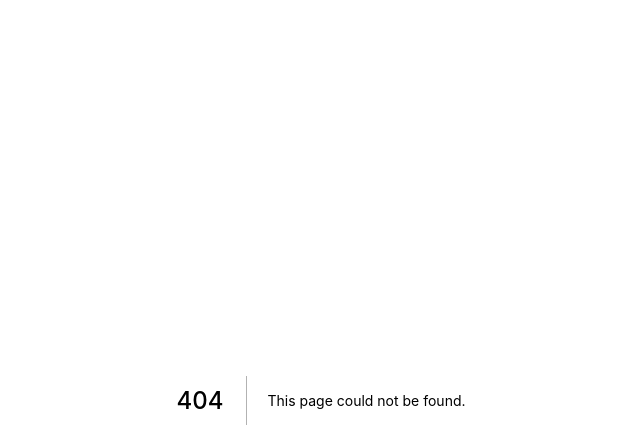
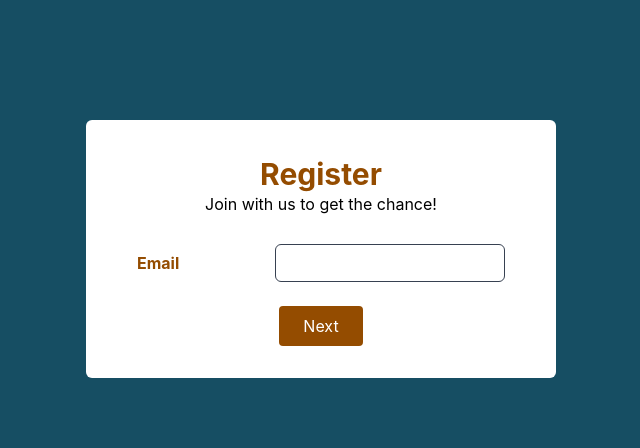
Before and after one commit to nccasia/kcryptohub-fe, a Next.js app: page /register in a window 1280 px wide. Before the commit this address had no page. Shown: the top 448 px of the page, without its empty margins (319-959 px from the left). Built offline with nearby package versions, Linux system fonts and the light colour scheme.

Commit message:
feature 30948

```diff
--- a/package.json
+++ b/package.json
@@ -16,14 +16,18 @@
     "react-dom": "18.1.0"
   },
   "devDependencies": {
+    "@hookform/resolvers": "^2.8.8",
     "@types/node": "17.0.31",
     "@types/react": "18.0.8",
     "@types/react-dom": "18.0.3",
     "autoprefixer": "^10.4.7",
     "eslint": "8.14.0",
     "eslint-config-next": "12.1.6",
+    "next-auth": "^4.3.4",
     "postcss": "^8.4.13",
+    "react-hook-form": "^7.31.1",
     "tailwindcss": "^3.0.24",
-    "typescript": "4.6.4"
+    "typescript": "4.6.4",
+    "yup": "^0.32.11"
   }
 }
--- a/src/pages/index.tsx
+++ b/src/pages/index.tsx
@@ -1,72 +1,11 @@
-import type { NextPage } from 'next'
-import Head from 'next/head'
-import Image from 'next/image'
-import styles from '../styles/Home.module.css'
+import type { NextPage } from "next";
+import Head from "next/head";
+import Image from "next/image";
+import styles from "../styles/Home.module.css";
+import Register from "./register";
 
 const Home: NextPage = () => {
-  return (
-    <div className={styles.container}>
-      <Head>
-        <title>Create Next App</title>
-        <meta name="description" content="Generated by create next app" />
-        <link rel="icon" href="/favicon.ico" />
-      </Head>
+  return <Register />;
+};
 
-      <main className={styles.main}>
-        <h1 className={styles.title}>
-          Welcome to <a href="https://nextjs.org">Next.js!</a>
-        </h1>
-
-        <p className={styles.description}>
-          Get started by editing{' '}
-          <code className={styles.code}>pages/index.tsx</code>
-        </p>
-
-        <div className={styles.grid}>
-          <a href="https://nextjs.org/docs" className={styles.card}>
-            <h2>Documentation &rarr;</h2>
-            <p>Find in-depth information about Next.js features and API.</p>
-          </a>
-
-          <a href="https://nextjs.org/learn" className={styles.card}>
-            <h2>Learn &rarr;</h2>
-            <p>Learn about Next.js in an interactive course with quizzes!</p>
-          </a>
-
-          <a
-            href="https://github.com/vercel/next.js/tree/canary/examples"
-            className={styles.card}
-          >
-            <h2>Examples &rarr;</h2>
-            <p>Discover and deploy boilerplate example Next.js projects.</p>
-          </a>
-
-          <a
-            href="https://vercel.com/new?utm_source=create-next-app&utm_medium=default-template&utm_campaign=create-next-app"
-            className={styles.card}
-          >
-            <h2>Deploy &rarr;</h2>
-            <p>
-              Instantly deploy your Next.js site to a public URL with Vercel.
-            </p>
-          </a>
-        </div>
-      </main>
-
-      <footer className={styles.footer}>
-        <a
-          href="https://vercel.com?utm_source=create-next-app&utm_medium=default-template&utm_campaign=create-next-app"
-          target="_blank"
-          rel="noopener noreferrer"
-        >
-          Powered by{' '}
-          <span className={styles.logo}>
-            <Image src="/vercel.svg" alt="Vercel Logo" width={72} height={16} />
-          </span>
-        </a>
-      </footer>
-    </div>
-  )
-}
-
-export default Home
+export default Home;
--- /dev/null
+++ b/src/pages/register/index.tsx
@@ -0,0 +1,192 @@
+import React, { useEffect } from "react";
+import { useForm } from "react-hook-form";
+import * as yub from "yup";
+import { yupResolver } from "@hookform/resolvers/yup";
+
+const schema = yub.object().shape({
+  username: yub.string().required("Username is required"),
+  password: yub
+    .string()
+    .min(8, "Password must contain at least 8 characters")
+    .required("Password is required"),
+  email: yub
+    .string()
+    .email("Please enter a valid email format!")
+    .required("Email is required"),
+  confirmPassword: yub
+    .string()
+    .oneOf([yub.ref("password")], "Password does not match")
+    .required("This field is required"),
+});
+const Register = () => {
+  const {
+    register,
+    handleSubmit,
+    watch,
+    formState: { errors, isDirty },
+  } = useForm({ mode: "all", resolver: yupResolver(schema) });
+  const [step, setStep] = React.useState(0);
+  const [isValid, setValid] = React.useState(false);
+
+  const onNext = () => {
+    if (step === 0) {
+      setStep((cur) => cur + 1);
+    }
+  };
+
+  const handleRegister = () => {
+    console.log(watch());
+  };
+
+  return (
+    <div className="min-h-screen flex items-center justify-center py-10 px-4 sm:px-6 lg:px-8 bg-cyan-900">
+      <div className="flex flex-col items-center content-center relative m-auto h-auto w-[470px] mt-20">
+        <form
+          className="space-y-6 relative bg-white w-full p-8 rounded-md"
+          action="#"
+          method="POST"
+        >
+          <div>
+            <h1 className="mt-1 text-center text-3xl font-bold text-[#944C00]">
+              Register
+            </h1>
+            <h2 className="text-center text-1xl font-600 mb-7 ">
+              Join with us to get the chance!
+            </h2>
+          </div>
+          {step === 0 && (
+            <>
+              <div className="mb-5">
+                <div className="flex justify-center mb-4 items-center w-full">
+                  <span className="text-[#944C00] w-[130px] text-left mr-2 font-bold ">
+                    Email
+                  </span>
+                  <input
+                    id="email-address"
+                    type="email"
+                    required
+                    autoComplete="email"
+                    className="appearance-none relative block w-[230px] px-3 py-2 border border-gray-700 border-solid placeholder-gray-500 text-gray-900 rounded-md focus:outline-none focus:ring-indigo-500 focus:border-indigo-500 focus:z-10 sm:text-sm"
+                    {...register("email")}
+                  />
+                </div>
+                {errors.email && (
+                  <div className="flex justify-center ml-40 ">
+                    <p
+                      className={
+                        "text-xs w-[250px] block mt-[-10px] text-red-600"
+                      }
+                    >
+                      {errors?.email?.message}
+                    </p>
+                  </div>
+                )}
+              </div>
+              <div className="flex justify-center mb-4 mt-9 items-center">
+                <button
+                  disabled={!isDirty || errors.email}
+                  className="px-6 py-2 bg-[#944C00] text-white rounded"
+                  onClick={onNext}
+                >
+                  Next
+                </button>
+              </div>
+            </>
+          )}
+          {step === 1 && (
+            <>
+              <div className="mb-5">
+                <div className="flex justify-center mb-4 items-center w-full">
+                  <span className="text-[#944C00] w-[150px] text-left mr-2 font-bold ">
+                    Username
+                  </span>
+                  <input
+                    id="username"
+                    type="text"
+                    className="appearance-none relative block w-[230px] px-3 py-2 border border-gray-700 border-solid placeholder-gray-500 text-gray-900 rounded-md focus:outline-none focus:ring-indigo-500 focus:border-indigo-500 focus:z-10 sm:text-sm"
+                    {...register("username")}
+                  />
+                </div>
+                {errors.username && (
+                  <div className="flex justify-center ml-40 ">
+                    <p
+                      className={
+                        "text-xs w-[230px] mb-3  block mt-[-10px] text-red-600"
+                      }
+                    >
+                      {errors?.username?.message}
+                    </p>
+                  </div>
+                )}
+                <div className="flex justify-center mb-4 items-center w-full">
+                  <span className="text-[#944C00] w-[150px] text-left mr-2 font-bold ">
+                    Password
+                  </span>
+                  <input
+                    id="password"
+                    type="password"
+                    className="appearance-none relative block w-[230px] px-3 py-2 border border-gray-700 border-solid placeholder-gray-500 text-gray-900 rounded-md focus:outline-none focus:ring-indigo-500 focus:border-indigo-500 focus:z-10 sm:text-sm"
+                    {...register("password")}
+                  />
+                </div>
+                {errors.password && (
+                  <div className="flex justify-center ml-40 ">
+                    <p
+                      className={
+                        "text-xs w-[230px] mb-3  block mt-[-10px] text-red-600"
+                      }
+                    >
+                      {errors?.password?.message}
+                    </p>
+                  </div>
+                )}
+                <div className="flex justify-center mb-4 items-center w-full">
+                  <span className="text-[#944C00] w-[150px] text-left mr-2 font-bold ">
+                    Confirm password
+                  </span>
+                  <input
+                    id="confirmPassword"
+                    type="password"
+                    className="appearance-none relative block w-[230px] px-3 py-2 border border-gray-700 border-solid placeholder-gray-500 text-gray-900 rounded-md focus:outline-none focus:ring-indigo-500 focus:border-indigo-500 focus:z-10 sm:text-sm"
+                    {...register("confirmPassword", { required: true })}
+                  />
+                </div>
+                {errors.confirmPassword && (
+                  <div className="flex justify-center ml-40 ">
+                    <p
+                      className={
+                        "text-xs w-[230px] block mt-[-10px] text-red-600"
+                      }
+                    >
+                      {errors?.confirmPassword?.message}
+                    </p>
+                  </div>
+                )}
+              </div>
+              <div className="flex justify-center mb-4 mt-9 items-center">
+                <button
+                  onClick={() => {
+                    if (step === 1) {
+                      setStep((cur) => cur - 1);
+                    }
+                  }}
+                  className="px-6 py-2 bg-transparent border border-black mr-5 text-black rounded"
+                >
+                  Back
+                </button>
+                <button
+                  className="px-6 py-2 bg-[#944C00] text-white rounded"
+                  onClick={handleSubmit(handleRegister)}
+                >
+                  Register
+                </button>
+              </div>
+            </>
+          )}
+        </form>
+      </div>
+    </div>
+  );
+};
+
+export default Register;
```
Also changed, not shown: 1 other file (tests, documents, lock files or other folders).
